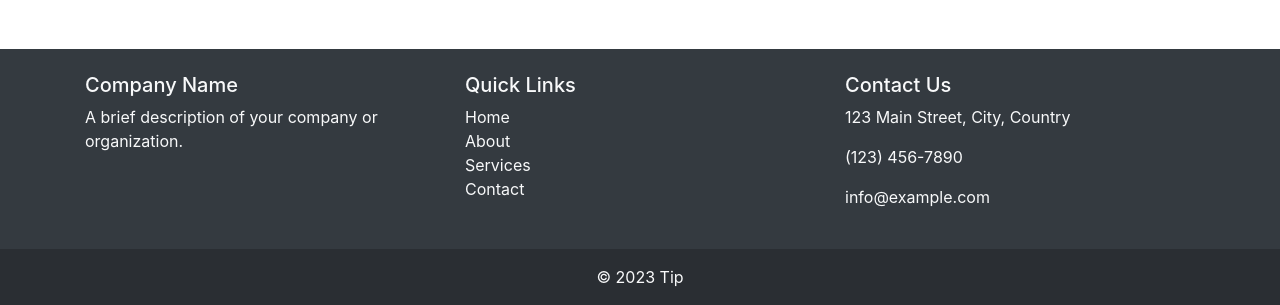
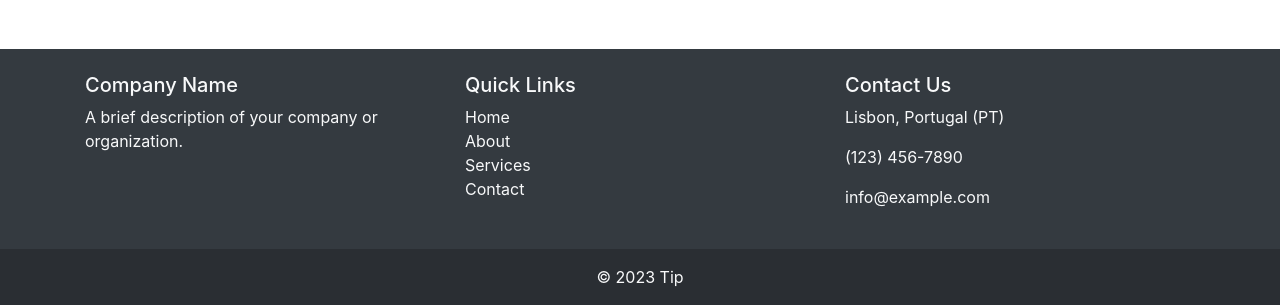
Before and after one commit to erptool/b1, a Django app: page / in a window 1280 px wide. Shown: the part 495-800 px from the top of the page. Run offline with Django 4.2, Linux system fonts and the light colour scheme; data comes from the database, SQL or seed files in the repository; both versions use the stored data as it was after the commit; some libraries are stand-ins or nearby versions.

Commit message:
re familiar with app

```diff
--- a/B1/main/templates/base.html
+++ b/B1/main/templates/base.html
@@ -55,7 +55,7 @@
             <div class="col-md-4">
               <h5>Contact Us</h5>
               <address>
-                <p>123 Main Street, City, Country</p>
+                <p>Lisbon, Portugal (PT)</p>
                 <p>(123) 456-7890</p>
                 <p><a class="text-light" href="mailto:info@example.com">info@example.com</a></p>
               </address>
```
Also changed, not shown: B1/attachments/main/attachments/d002bb51-655e-410a-a13d-fa9b2be64983.png (added), B1/db.sqlite3.
